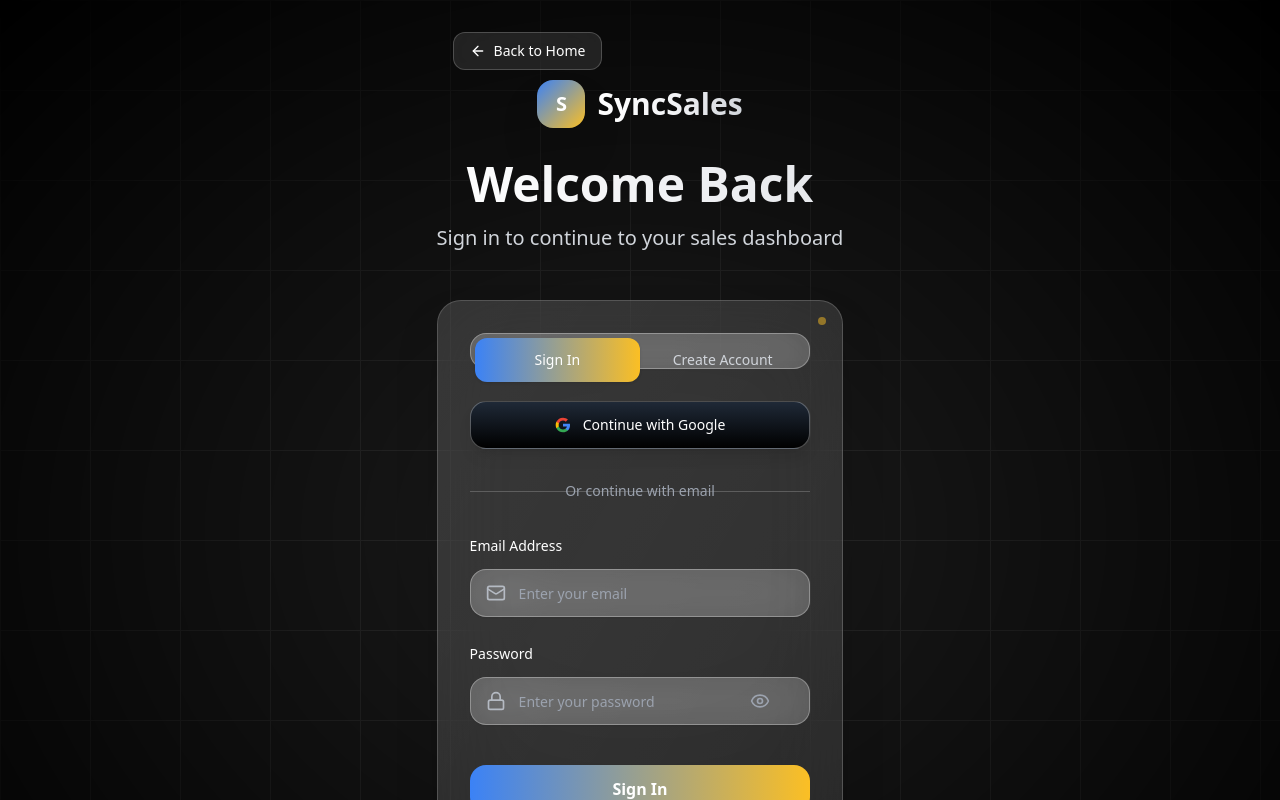
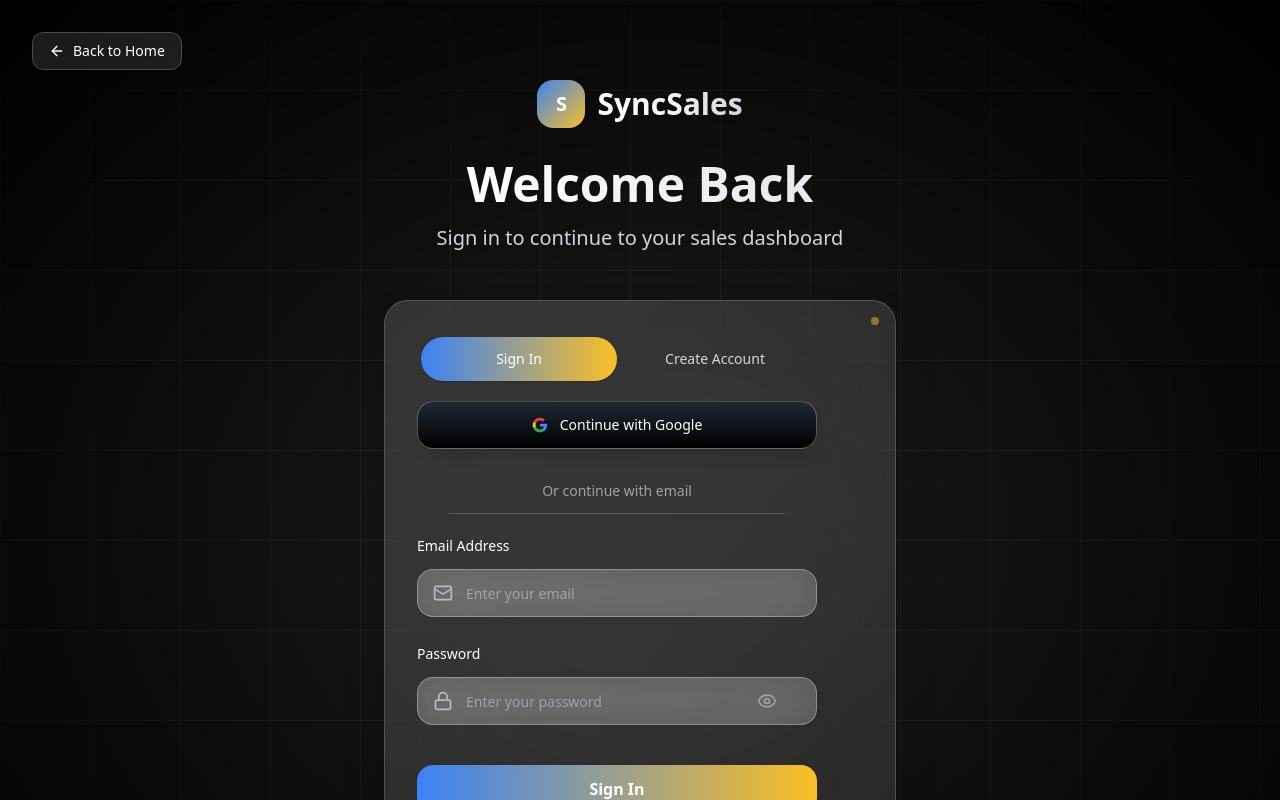
Before and after one commit to theamrendram/syncSales-home, a Next.js app: page /auth in a window 1280 px wide. Shown: the top 800 px of the page. Built offline with nearby package versions, Linux system fonts and the light colour scheme; no server answers.

Commit message:
fix: navbar and login form

```diff
--- a/src/app/auth/page.tsx
+++ b/src/app/auth/page.tsx
@@ -145,7 +145,7 @@ export default function AuthPage() {
 
   return (
     <GridBackgroundDemo>
-      <div className="relative text-white min-h-screen">
+      <div className="relative text-white min-h-screen w-full">
         <div className="absolute inset-0 -z-10 gradient-secondary" />
 
         {/* Back to home button */}
@@ -207,16 +207,16 @@ export default function AuthPage() {
                 <Tabs
                   value={activeTab}
                   onValueChange={setActiveTab}
-                  className="w-full">
-                  <TabsList className="grid grid-cols-2 w-full backdrop-blur-xl bg-white/20 border border-white/30 rounded-2xl p-1">
+                  className="w-[400px]">
+                  <TabsList className="grid grid-cols-2 w-full rounded-full">
                     <TabsTrigger
                       value="sign-in"
-                      className="data-[state=active]:bg-gradient-to-r data-[state=active]:from-blue-500 data-[state=active]:to-amber-400 data-[state=active]:text-white text-gray-300 rounded-xl transition-all duration-300 font-medium">
+                      className="flex items-center justify-center h-10 data-[state=active]:bg-gradient-to-r data-[state=active]:from-blue-500 data-[state=active]:to-amber-400 data-[state=active]:text-white text-gray-300 rounded-full transition-all duration-300 font-medium">
                       Sign In
                     </TabsTrigger>
                     <TabsTrigger
                       value="sign-up"
-                      className="data-[state=active]:bg-gradient-to-r data-[state=active]:from-blue-500 data-[state=active]:to-amber-400 data-[state=active]:text-white text-gray-300 rounded-xl transition-all duration-300 font-medium">
+                      className="flex items-center justify-center h-10 data-[state=active]:bg-gradient-to-r data-[state=active]:from-blue-500 data-[state=active]:to-amber-400 data-[state=active]:text-white text-gray-300 rounded-full transition-all duration-300 font-medium">
                       Create Account
                     </TabsTrigger>
                   </TabsList>
@@ -257,7 +257,7 @@ export default function AuthPage() {
 
                     {/* Divider */}
                     <div className="relative my-8">
-                      <div className="absolute inset-0 flex items-center">
+                      <div className="absolute inset-8 flex items-center">
                         <span className="w-full border-t border-white/20" />
                       </div>
                       <div className="relative flex justify-center text-sm">
--- a/src/components/Navbar.tsx
+++ b/src/components/Navbar.tsx
@@ -30,7 +30,7 @@ export function Navbar() {
   const isScrolled = scrollY.get() > 100;
 
   return (
-    <header className="fixed top-0 w-full z-50">
+    <header className="fixed top-0 w-full md:h-20 z-50">
       {/* Liquid glass background with dynamic opacity and depth */}
       <motion.div
         className="absolute inset-0 backdrop-blur-2xl"
@@ -108,16 +108,13 @@ export function Navbar() {
             className="relative">
             <Link href="/" className="flex items-center space-x-3 group">
               <div className="relative">
-                {/* Logo background with glass effect */}
-                <div className="w-12 h-12 bg-gradient-to-br from-blue-500 to-amber-400 rounded-2xl flex items-center justify-center shadow-2xl relative overflow-hidden">
-                  <span className="text-white font-bold text-xl relative z-10">
+                {/* <div className="w-12 h-12 bg-gradient-to-br from-blue-500 to-amber-400 rounded-2xl flex items-center justify-center shadow-2xl relative overflow-hidden">
+                  <span className="text-white font-bold text-lg relative z-10">
                     S
                   </span>
 
-                  {/* Liquid glass overlay */}
                   <div className="absolute inset-0 bg-gradient-to-br from-white/20 to-transparent opacity-60" />
 
-                  {/* Animated shine effect */}
                   <motion.div
                     className="absolute inset-0 bg-gradient-to-r from-transparent via-white/30 to-transparent"
                     animate={{
@@ -129,7 +126,7 @@ export function Navbar() {
                       ease: "linear",
                     }}
                   />
-                </div>
+                </div> */}
 
                 {/* Glow effect */}
                 <div className="absolute inset-0 bg-gradient-to-br from-blue-500 to-amber-400 rounded-2xl blur-xl opacity-40 group-hover:opacity-60 transition-opacity duration-500" />
@@ -217,7 +214,7 @@ export function Navbar() {
               className="relative">
               <Button
                 size="default"
-                className="relative overflow-hidden backdrop-blur-xl bg-gradient-to-r from-blue-500 to-amber-400 text-white font-semibold px-8 py-3 rounded-2xl shadow-2xl hover:shadow-3xl transition-all duration-500 border-0 h-12">
+                className="relative overflow-hidden backdrop-blur-xl bg-gradient-to-r from-blue-500 to-amber-400 text-white font-semibold px-4 py-3 rounded-lg shadow-2xl hover:shadow-3xl transition-all duration-500 border-0 h-8">
                 {/* Liquid glass overlay with animation */}
                 <motion.div
                   className="absolute inset-0 bg-gradient-to-r from-white/20 via-transparent to-white/20"
@@ -248,10 +245,10 @@ export function Navbar() {
               </Button>
 
               {/* Enhanced glow effect */}
-              <div className="absolute inset-0 bg-gradient-to-r from-blue-500 to-amber-400 rounded-2xl blur-2xl opacity-40 -z-10" />
+              {/* <div className="absolute inset-0 bg-gradient-to-r from-blue-500 to-amber-400 rounded-2xl blur-2xl opacity-40 -z-10" /> */}
 
               {/* Floating particles around button */}
-              <motion.div
+              {/* <motion.div
                 className="absolute -top-1 -right-1 w-2 h-2 bg-amber-400/60 rounded-full"
                 animate={{
                   scale: [1, 1.2, 1],
@@ -262,7 +259,7 @@ export function Navbar() {
                   repeat: Infinity,
                   ease: "easeInOut",
                 }}
-              />
+              /> */}
             </motion.div>
           </div>
         </div>
--- a/src/components/hero.tsx
+++ b/src/components/hero.tsx
@@ -22,7 +22,7 @@ export function Hero() {
             </h1>
             <p className="mx-auto max-w-[700px] text-gray-300 md:text-xl lg:text-2xl leading-relaxed">
               Stop wasting time on manual processes. SyncSales automates your
-              entire lead management so you can focus on what matters most:
+              entire lead management process so you can focus on what matters most:
               running your business and growing revenue.
             </p>
           </div>
```
